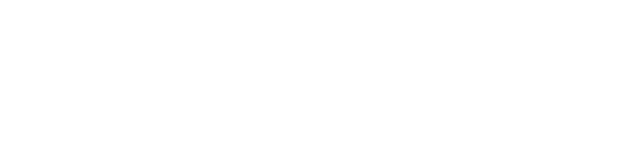
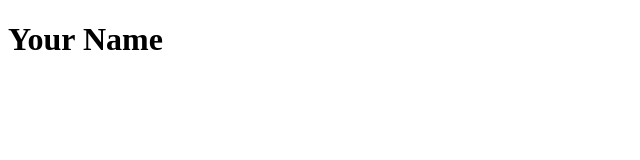
Before and after one commit to liu00705/liu00705.github.io, a plain HTML site: page html-assignment/index.html in a window 1280 px wide. Shown: the whole page, without its empty margins (0-640 px from the left). Drawn offline with Linux system fonts and the light colour scheme.

Commit message:
Update file

```diff
--- a/html-assignment/index.html
+++ b/html-assignment/index.html
@@ -6,6 +6,9 @@
     <title>liu00705 HTML assignment</title>
 </head>
 <body>
+    <header>
+        <h1>Your Name</h1>
+    </header>
 
 </body>
 </html>
```
